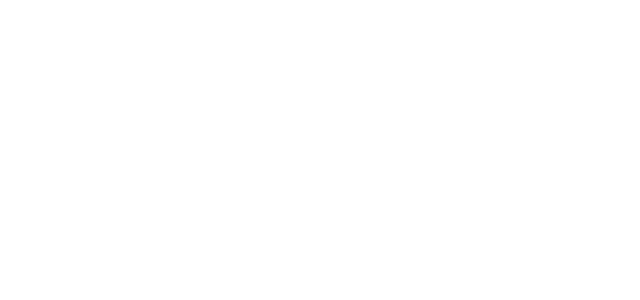
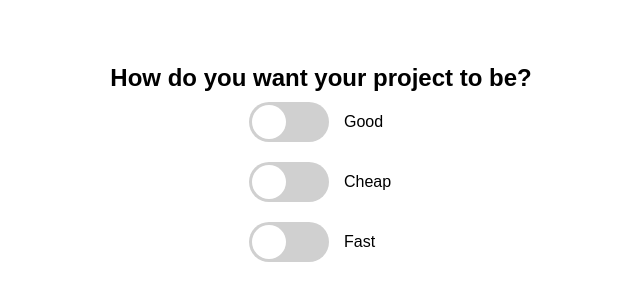
Before and after one commit to alexander-kenchoshvili/50-project-based-on-vue3-composition-api, a Vue app: page /good-cheep-fast in a window 1280 px wide. Before the commit this address had no page. Shown: the part 232-532 px from the top of the page, without its empty margins (319-959 px from the left). Built offline with nearby package versions, Linux system fonts and the light colour scheme.

Commit message:
add checkboxes

```diff
--- /dev/null
+++ b/src/components/GoodCheepFast/GoodCheepFast.vue
@@ -0,0 +1,122 @@
+<script setup>
+import { ref, watch } from "vue";
+const good = ref(false);
+const cheap = ref(false);
+const fast = ref(false);
+
+watch([good, cheap, fast], () => {
+  if (good.value && fast.value) {
+    cheap.value = false;
+  }
+  if (cheap.value) {
+    fast.value = false;
+  }
+});
+</script>
+
+<template>
+  <div class="checkboxes">
+    <h2>How do you want your project to be?</h2>
+    <div class="checkboxes__toggle-content">
+      <input v-model="good" type="checkbox" id="good" class="checkboxes__toggle" />
+      <label for="good" class="checkboxes__label">
+        <div class="checkboxes__ball"></div>
+      </label>
+      <span>Good</span>
+    </div>
+    <div class="checkboxes__toggle-content">
+      <input v-model="cheap" type="checkbox" id="cheap" class="checkboxes__toggle" />
+      <label for="cheap" class="checkboxes__label">
+        <div class="checkboxes__ball"></div>
+      </label>
+      <span>Cheap</span>
+    </div>
+    <div class="checkboxes__toggle-content">
+      <input v-model="fast" type="checkbox" id="fast" class="checkboxes__toggle" />
+      <label for="fast" class="checkboxes__label">
+        <div class="checkboxes__ball"></div>
+      </label>
+      <span>Fast</span>
+    </div>
+  </div>
+</template>
+
+<style lang="scss">
+.checkboxes {
+  display: flex;
+  justify-content: center;
+  align-items: center;
+  flex-direction: column;
+  height: 100vh;
+
+  &__toggle-content {
+    display: flex;
+    align-items: center;
+    margin: 10px 0;
+    width: 200px;
+  }
+
+  &__toggle {
+    visibility: hidden;
+
+    &:checked + .checkboxes__label {
+      background-color: #8e44ad;
+    }
+
+    &:checked + .checkboxes__label .checkboxes__ball {
+      animation: slideOn 0.3s linear forwards;
+    }
+
+    &:not(:checked) + .checkboxes__label .checkboxes__ball {
+      animation: slideOff 0.3s linear forwards;
+    }
+  }
+
+  &__label {
+    width: 80px;
+    height: 40px;
+    background-color: #d0d0d0;
+    border-radius: 50px;
+    cursor: pointer;
+    display: inline-block;
+    margin: 0 15px 0;
+    position: relative;
+  }
+
+  &__ball {
+    background-color: #fff;
+    height: 34px;
+    width: 34px;
+    border-radius: 50%;
+    position: absolute;
+    top: 3px;
+    left: 3px;
+    align-items: center;
+    justify-content: center;
+  }
+
+  @keyframes slideOn {
+    0% {
+      transform: translateX(0) scale(1);
+    }
+    50% {
+      transform: translateX(20px) scale(1.2);
+    }
+    100% {
+      transform: translateX(37px) scale(1);
+    }
+  }
+
+  @keyframes slideOff {
+    0% {
+      transform: translateX(37px) scale(1);
+    }
+    50% {
+      transform: translateX(20px) scale(1.2);
+    }
+    100% {
+      transform: translateX(0) scale(1);
+    }
+  }
+}
+</style>
--- a/src/router/routes.js
+++ b/src/router/routes.js
@@ -30,6 +30,7 @@ import GithubProfiles from "../components/GithubProfiles/GithubProfiles.vue";
 import HeartClick from "../components/HeartClick/HeartClick.vue";
 import AutoText from "../components/AutoText/AutoText.vue";
 import PasswordGenerator from "../components/PasswordGenerator/PasswordGenerator.vue";
+import GoodCheepFast from "../components/GoodCheepFast/GoodCheepFast.vue";
 
 const routes = [
   {
@@ -193,6 +194,11 @@ const routes = [
     name: "password-generator",
     component: PasswordGenerator,
   },
+  {
+    path: "/good-cheep-fast",
+    name: "good-cheep-fast",
+    component: GoodCheepFast,
+  },
 ];
 
 export default routes;
```
